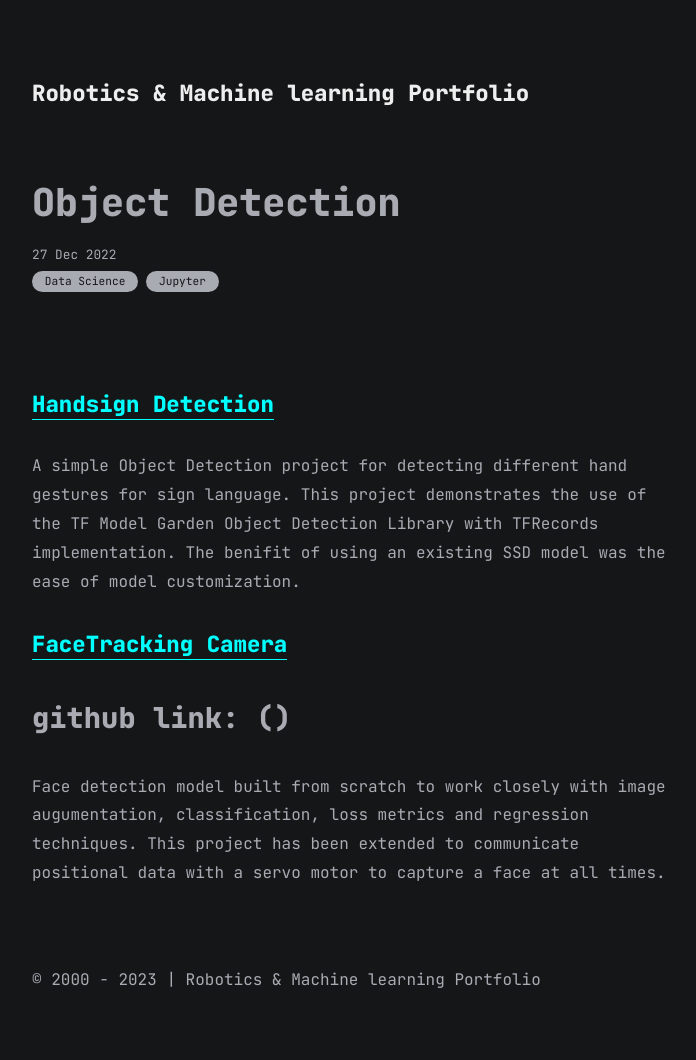
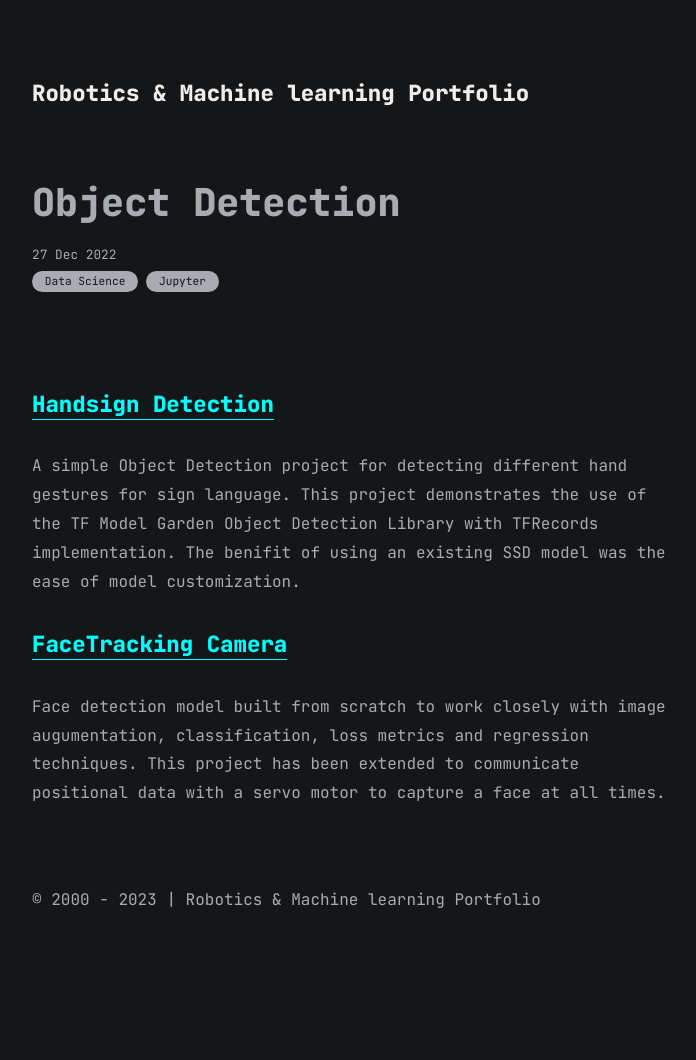
Before and after one commit to jeongwoongc/jeongwoongc.github.io, a Jekyll site: the page built from all_collections/_posts/2022-12-27-object-detection.md, in a window 1280 px wide. Shown: the whole page, without its empty margins (283-979 px from the left). Built offline with Jekyll 4.4.1, drawn with Linux system fonts in a browser that asks for light colours; after the commit the page ends 980 px from its top, so only the background shows below that.

Commit message:
Update 2022-12-27-object-detection.md

```diff
--- a/all_collections/_posts/2022-12-27-object-detection.md
+++ b/all_collections/_posts/2022-12-27-object-detection.md
@@ -11,8 +11,6 @@ A simple Object Detection project for detecting different hand gestures for sign
 
 #### [FaceTracking Camera](https://github.com/jeongwoongc/Face-tracking-camera/blob/main/README.md)
 
-## github link: ()
-
 Face detection model built from scratch to work closely with image augumentation, classification, loss metrics and regression techniques. This project has been extended to communicate positional data with a servo motor to capture a face at all times.
 
 <!-- #### [Insert Project](https://github.com/jeongwoongc/jeongwoongc.github.io) -->
```
